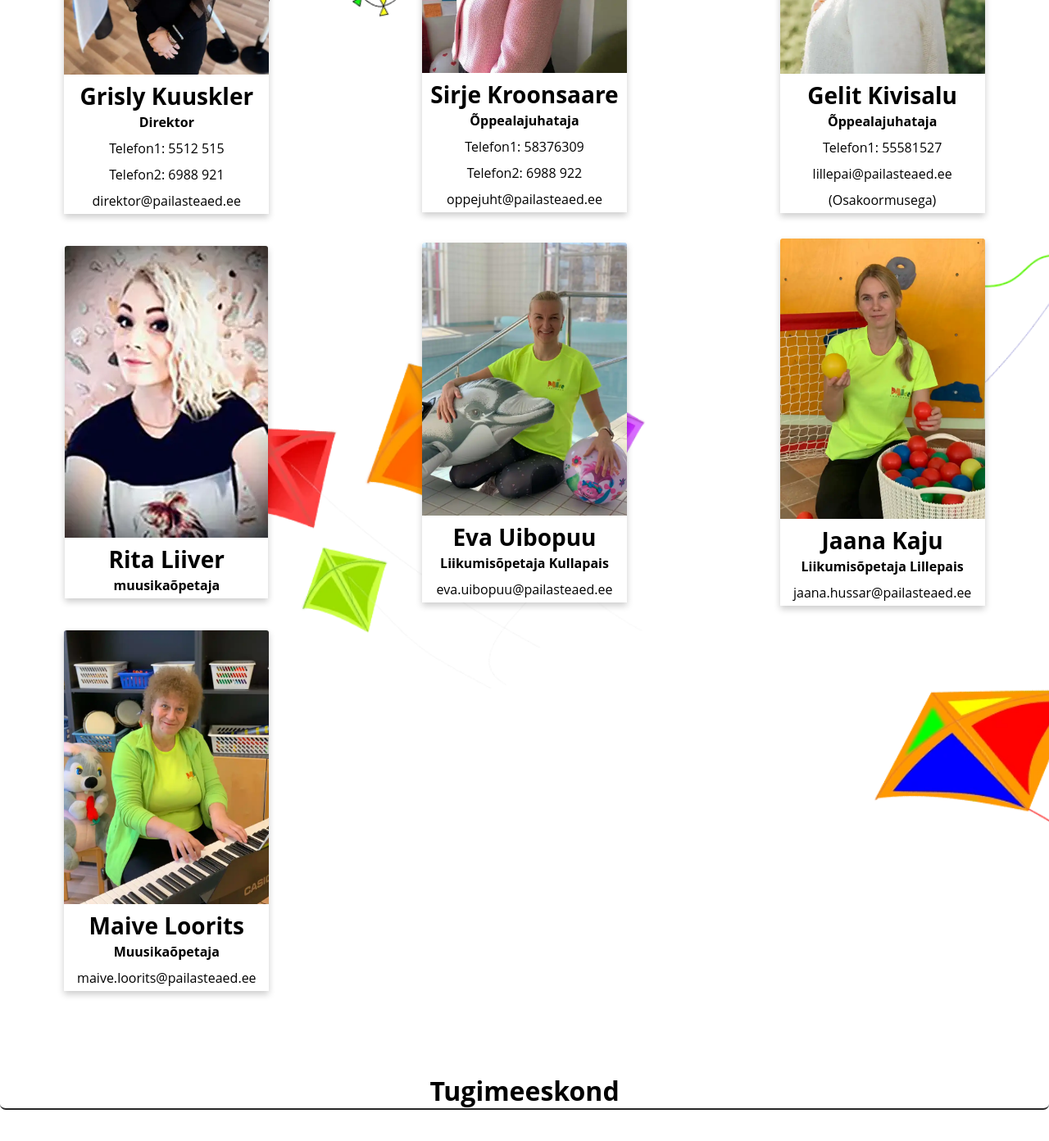
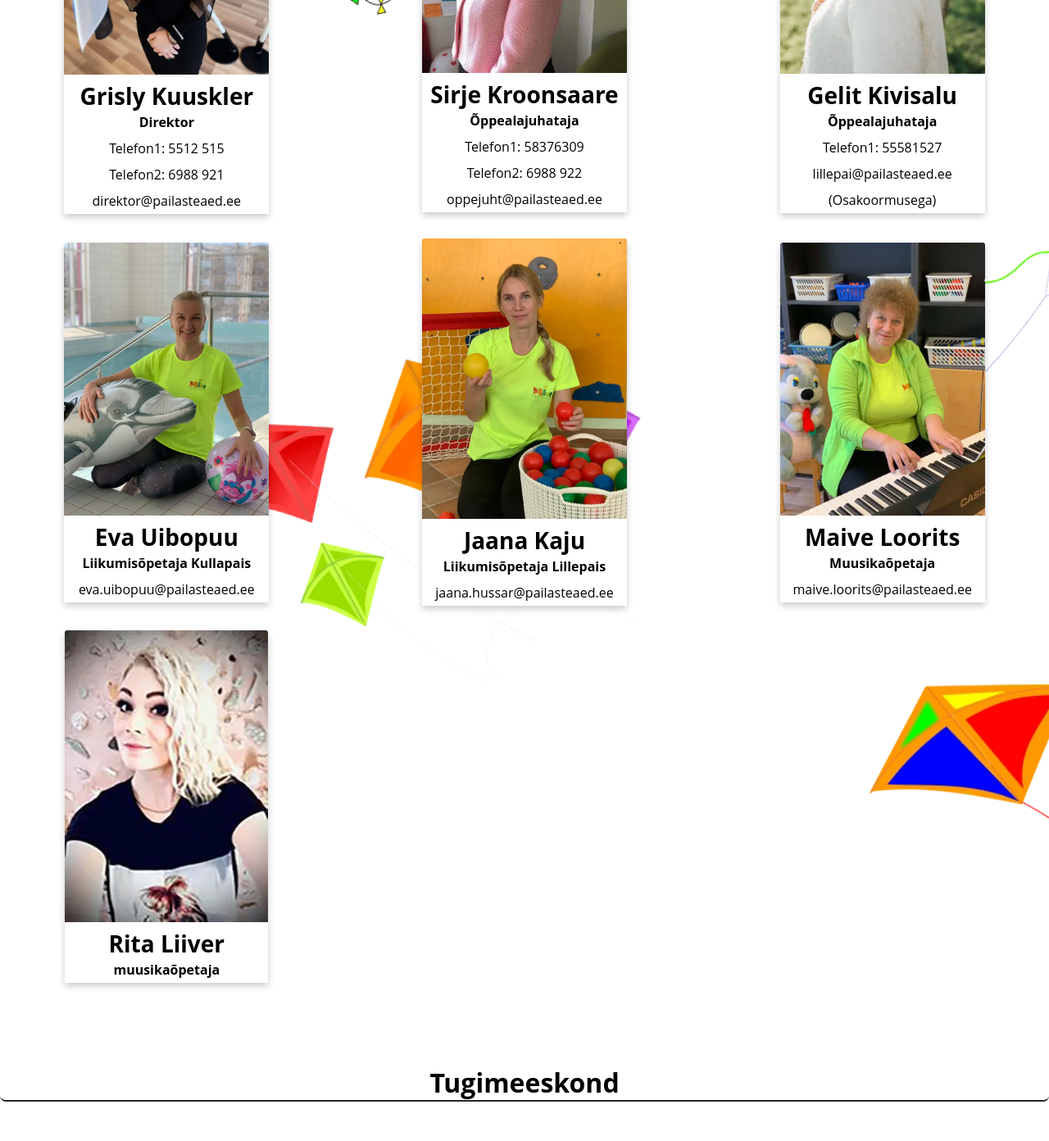
Before and after one commit to mikk369/newgarden, a Vue app in the folder client/: page /kontaktid in a window 1280 px wide. Shown: the part 619-2011 px from the top of the page at 82% size. Built offline with nearby package versions, Linux system fonts and the light colour scheme.

Commit message:
added new image

```diff
--- a/client/src/views/ContactView.vue
+++ b/client/src/views/ContactView.vue
@@ -48,15 +48,7 @@
           <p>lillepai@pailasteaed.ee</p>
           <p>(Osakoormusega)</p>
         </div>
-        <div class="card">
-          <img
-            class="contact-card-image"
-            src="./../photos/Rita.webp"
-            alt="Jane"
-            style="width: 100%" />
-          <h3>Rita Liiver</h3>
-          <p class="title">muusikaõpetaja</p>
-        </div>
+
         <div class="card">
           <img
             class="contact-card-image"
@@ -88,6 +80,15 @@
           <p class="title">Muusikaõpetaja</p>
 
           <p>maive.loorits@pailasteaed.ee</p>
+        </div>
+        <div class="card">
+          <img
+            class="contact-card-image"
+            src="./../photos/Rita.webp"
+            alt="Jane"
+            style="width: 100%" />
+          <h3>Rita Liiver</h3>
+          <p class="title">muusikaõpetaja</p>
         </div>
       </div>
       <div class="support-wrapper">
@@ -181,10 +182,7 @@ export default {
   transition: all 200ms ease-out;
 }
 /* CONTACT CARDS  */
-.contact-links {
-  align-items: center;
-  display: flex;
-}
+
 /* margin for hoolekogu button  */
 .contact-Hoolekogu button {
   margin-left: 9px;
@@ -213,21 +211,24 @@ export default {
 /* sets margin top to card elements  */
 .card {
   margin: auto;
+  box-shadow: 0 4px 8px 0 rgba(0, 0, 0, 0.2);
+  max-width: 250px;
+  text-align: center;
+  background-color: #fff;
+  line-height: 2rem;
 }
-
 /* changes grid to 2 column when screen size 770px */
-@media screen and (max-width: 768px) {
+@media screen and (max-width: 75rem) {
   .card-area {
     grid-template-columns: repeat(2, 1fr);
   }
 }
 /* changes grid to 1 column when screen size 770px */
-@media screen and (max-width: 767px) {
+@media screen and (max-width: 50rem) {
   .card-area {
     grid-template-columns: repeat(1, 1fr);
   }
 }
-/* //so cards wont be behind the heander nav cause position: fixed */
 
 /* card image upper corners rounded  */
 .card img {
@@ -235,13 +236,6 @@ export default {
 }
 h3 {
   font-size: 1.75rem;
-}
-.card {
-  box-shadow: 0 4px 8px 0 rgba(0, 0, 0, 0.2);
-  max-width: 250px;
-  text-align: center;
-  background-color: #fff;
-  line-height: 2rem;
 }
 
 /* card title  */
```
